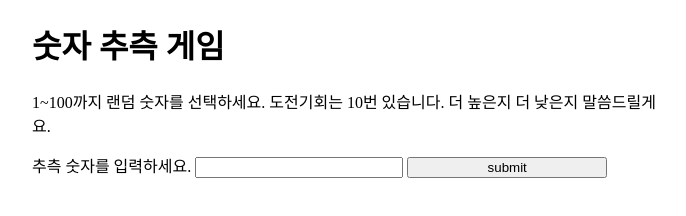
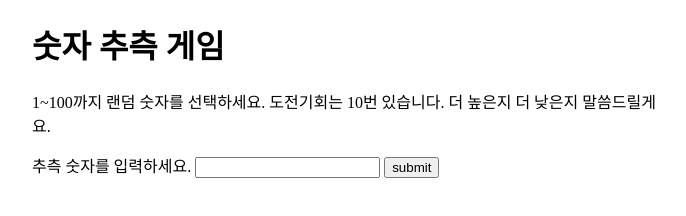
Before and after one commit to Gvl21/number_game, a plain HTML site: page index.html in a window 1280 px wide. Shown: the whole page, without its empty margins (288-974 px from the left). Drawn offline with Linux system fonts and the light colour scheme.

Commit message:
input 스타일 변경

```diff
--- a/script.js
+++ b/script.js
@@ -34,14 +34,12 @@ function checkGuess(e) {
     lowOrHi.textContent = `${userGuess}보다 더 낮은 숫자입니다.`;
     guessField.value = '';
     lastResult.textContent = '';
-    guessLog.textContent += `${userGuess}>?
-    `;
+    guessLog.textContent += `${userGuess}>?`;
   } else if (userGuess < randomNumber) {
     lowOrHi.textContent = `${userGuess}보다 더 높은 숫자입니다.`;
     guessField.value = '';
     lastResult.textContent = '';
-    guessLog.textContent += `${userGuess}<?
-    `;
+    guessLog.textContent += `${userGuess}<?`;
   }
 
   guessCount++;
--- a/style.css
+++ b/style.css
@@ -5,6 +5,6 @@ body {
   margin: 0 auto;
 }
 
-.form input {
+.form input[type='number'] {
   width: 200px;
 }
```
